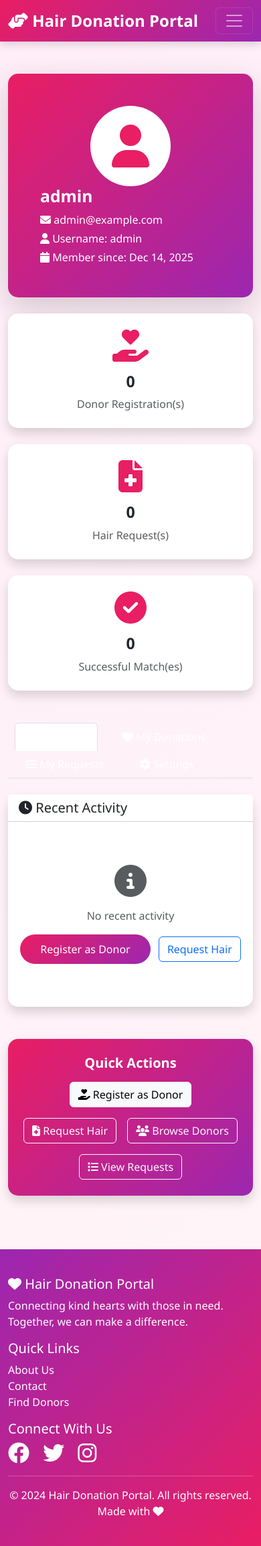
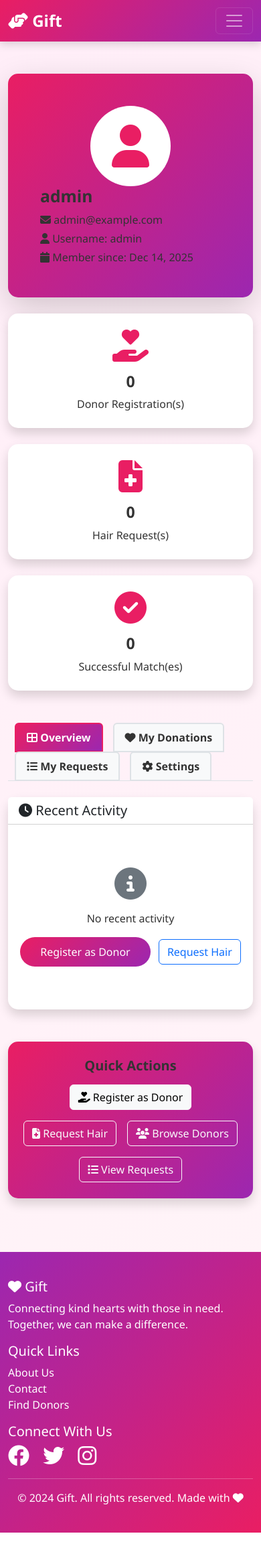
Before and after one commit to 04sidra/Hair-donate, a Django app: page /profile/ in a window 390 px wide. Shown: the whole page at 67% size. Run offline with Django 5.2, Linux system fonts and the light colour scheme; a user stored in the database is signed in; data comes from the database, SQL or seed files in the repository; both versions use the stored data as it was after the commit; data that the repository does not hold is empty.

Commit message:
'modifiedsomefiles'

```diff
--- a/hair_project/hair_app/templates/hair_app/base.html
+++ b/hair_project/hair_app/templates/hair_app/base.html
@@ -111,7 +111,7 @@
     <nav class="navbar navbar-expand-lg navbar-dark">
         <div class="container">
             <a class="navbar-brand" href="{% url 'home' %}">
-                <i class="fas fa-hands-helping"></i> Hair Donation Portal
+                <i class="fas fa-hands-helping"></i> Gift
             </a>
             <button class="navbar-toggler" type="button" data-bs-toggle="collapse" data-bs-target="#navbarNav">
                 <span class="navbar-toggler-icon"></span>
@@ -122,16 +122,7 @@
                         <a class="nav-link" href="{% url 'home' %}"><i class="fas fa-home"></i> Home</a>
                     </li>
                     <li class="nav-item">
-                        <a class="nav-link" href="{% url 'donor_registration' %}"><i class="fas fa-hand-holding-heart"></i> Donate Hair</a>
-                    </li>
-                    <li class="nav-item">
-                        <a class="nav-link" href="{% url 'request_hair' %}"><i class="fas fa-question-circle"></i> Request Hair</a>
-                    </li>
-                    <li class="nav-item">
                         <a class="nav-link" href="{% url 'donor_list' %}"><i class="fas fa-users"></i> Donors</a>
-                    </li>
-                    <li class="nav-item">
-                        <a class="nav-link" href="{% url 'request_list' %}"><i class="fas fa-list"></i> Requests</a>
                     </li>
                     <li class="nav-item">
                         <a class="nav-link" href="{% url 'about' %}"><i class="fas fa-info-circle"></i> About</a>
@@ -145,11 +136,15 @@
                                 <i class="fas fa-user-circle"></i> {{ user.username }}
                             </a>
                             <ul class="dropdown-menu">
-                                <li><a class="dropdown-item" href="{% url 'user_profile' %}"><i class="fas fa-user"></i> My Profile</a></li>
-                                <li><a class="dropdown-item" href="{% url 'my_donations' %}"><i class="fas fa-heart"></i> My Donations</a></li>
-                                <li><a class="dropdown-item" href="{% url 'my_requests' %}"><i class="fas fa-list"></i> My Requests</a></li>
+                                <li><a class="dropdown-item text-dark" href="{% url 'user_profile' %}"><i class="fas fa-user"></i> My Profile</a></li>
+                                <li><a class="dropdown-item text-dark" href="{% url 'donor_registration' %}"><i class="fas fa-hand-holding-heart"></i> Donate Hair</a></li>
+                                <li><a class="dropdown-item text-dark" href="{% url 'request_hair' %}"><i class="fas fa-question-circle"></i> Request Hair</a></li>
+                                <li><a class="dropdown-item text-dark" href="{% url 'request_list' %}"><i class="fas fa-list"></i> View Requests</a></li>
                                 <li><hr class="dropdown-divider"></li>
-                                <li><a class="dropdown-item" href="{% url 'logout' %}"><i class="fas fa-sign-out-alt"></i> Logout</a></li>
+                                <li><a class="dropdown-item text-dark" href="{% url 'my_donations' %}"><i class="fas fa-heart"></i> My Donations</a></li>
+                                <li><a class="dropdown-item text-dark" href="{% url 'my_requests' %}"><i class="fas fa-list"></i> My Requests</a></li>
+                                <li><hr class="dropdown-divider"></li>
+                                <li><a class="dropdown-item text-dark" href="{% url 'logout' %}"><i class="fas fa-sign-out-alt"></i> Logout</a></li>
                             </ul>
                         </li>
                     {% else %}
@@ -185,7 +180,7 @@
         <div class="container">
             <div class="row">
                 <div class="col-md-4">
-                    <h5><i class="fas fa-heart"></i> Hair Donation Portal</h5>
+                    <h5><i class="fas fa-heart"></i> Gift</h5>
                     <p>Connecting kind hearts with those in need. Together, we can make a difference.</p>
                 </div>
                 <div class="col-md-4">
@@ -206,7 +201,7 @@
                 </div>
             </div>
             <hr class="bg-white">
-            <p class="text-center mb-0">&copy; 2024 Hair Donation Portal. All rights reserved. Made with <i class="fas fa-heart"></i></p>
+            <p class="text-center mb-0">&copy; 2024 Gift. All rights reserved. Made with <i class="fas fa-heart"></i></p>
         </div>
     </footer>
 
--- a/hair_project/hair_app/templates/hair_app/home.html
+++ b/hair_project/hair_app/templates/hair_app/home.html
@@ -7,7 +7,7 @@
 <div class="hero-section">
     <div class="container">
         <h1 class="display-3 fw-bold mb-4">
-            <i class="fas fa-hand-holding-heart"></i> Hair Donation Portal
+            <i class="fas fa-hand-holding-heart"></i> Gift
         </h1>
         <p class="lead mb-4">
             Connecting compassionate donors with cancer patients, burn victims, and those who need hair after medical treatment.
--- a/hair_project/hair_app/templates/hair_app/pages/change_password.html
+++ b/hair_project/hair_app/templates/hair_app/pages/change_password.html
@@ -25,7 +25,7 @@
                         {% csrf_token %}
 
                         <div class="mb-3">
-                            <label class="form-label">
+                            <label class="form-label fw-bold text-dark">
                                 <i class="fas fa-lock"></i> Current Password
                             </label>
                             {{ form.old_password }}
@@ -35,7 +35,7 @@
                         </div>
 
                         <div class="mb-3">
-                            <label class="form-label">
+                            <label class="form-label fw-bold text-dark">
                                 <i class="fas fa-key"></i> New Password
                             </label>
                             {{ form.new_password1 }}
@@ -45,7 +45,7 @@
                         </div>
 
                         <div class="mb-4">
-                            <label class="form-label">
+                            <label class="form-label fw-bold text-dark">
                                 <i class="fas fa-check"></i> Confirm New Password
                             </label>
                             {{ form.new_password2 }}
--- a/hair_project/hair_app/templates/hair_app/pages/delete_account.html
+++ b/hair_project/hair_app/templates/hair_app/pages/delete_account.html
@@ -36,7 +36,7 @@
                         {% csrf_token %}
 
                         <div class="mb-4">
-                            <label class="form-label">
+                            <label class="form-label fw-bold text-dark">
                                 <i class="fas fa-lock"></i> Enter your password to confirm
                             </label>
                             <input type="password" name="password" class="form-control"
--- a/hair_project/hair_app/templates/hair_app/pages/profile.html
+++ b/hair_project/hair_app/templates/hair_app/pages/profile.html
@@ -1,6 +1,45 @@
 {% extends 'hair_app/base.html' %}
 
 {% block title %}My Profile - Hair Donation Portal{% endblock %}
+
+{% block extra_css %}
+<style>
+    /* Fix for light text - make all text dark and readable */
+    .card-body {
+        color: #333 !important;
+    }
+    .card-body p, .card-body h6, .card-body small, .card-body div {
+        color: #333 !important;
+    }
+    .text-muted {
+        color: #6c757d !important;
+    }
+    .tab-content {
+        color: #333 !important;
+    }
+
+    /* Tab styling - make tabs visible with dark text */
+    .nav-tabs .nav-link {
+        color: #333 !important;
+        font-weight: bold !important;
+        background-color: #f8f9fa;
+        border: 2px solid #dee2e6;
+        margin-right: 5px;
+    }
+
+    .nav-tabs .nav-link:hover {
+        background-color: #e91e63;
+        color: white !important;
+        border-color: #e91e63;
+    }
+
+    .nav-tabs .nav-link.active {
+        background: linear-gradient(135deg, #e91e63, #9c27b0);
+        color: white !important;
+        border-color: #e91e63;
+    }
+</style>
+{% endblock %}
 
 {% block content %}
 <div class="container my-5">
@@ -62,22 +101,22 @@
     <!-- Tabs for Different Sections -->
     <ul class="nav nav-tabs mb-4" id="profileTabs" role="tablist">
         <li class="nav-item" role="presentation">
-            <button class="nav-link active" id="overview-tab" data-bs-toggle="tab" data-bs-target="#overview" type="button">
+            <button class="nav-link active text-dark fw-bold" id="overview-tab" data-bs-toggle="tab" data-bs-target="#overview" type="button">
                 <i class="fas fa-th-large"></i> Overview
             </button>
         </li>
         <li class="nav-item" role="presentation">
-            <button class="nav-link" id="donations-tab" data-bs-toggle="tab" data-bs-target="#donations" type="button">
+            <button class="nav-link text-dark fw-bold" id="donations-tab" data-bs-toggle="tab" data-bs-target="#donations" type="button">
                 <i class="fas fa-heart"></i> My Donations
             </button>
         </li>
         <li class="nav-item" role="presentation">
-            <button class="nav-link" id="requests-tab" data-bs-toggle="tab" data-bs-target="#requests" type="button">
+            <button class="nav-link text-dark fw-bold" id="requests-tab" data-bs-toggle="tab" data-bs-target="#requests" type="button">
                 <i class="fas fa-list"></i> My Requests
             </button>
         </li>
         <li class="nav-item" role="presentation">
-            <button class="nav-link" id="settings-tab" data-bs-toggle="tab" data-bs-target="#settings" type="button">
+            <button class="nav-link text-dark fw-bold" id="settings-tab" data-bs-toggle="tab" data-bs-target="#settings" type="button">
                 <i class="fas fa-cog"></i> Settings
             </button>
         </li>
@@ -259,45 +298,51 @@
                 <div class="card-body p-4">
                     <h5 class="mb-4"><i class="fas fa-user-cog"></i> Account Information</h5>
 
-                    <div class="row mb-3">
-                        <div class="col-md-4"><strong>Username:</strong></div>
-                        <div class="col-md-8">{{ user.username }}</div>
+                    <div class="mb-3">
+                        <label class="form-label fw-bold text-dark">
+                            <i class="fas fa-lock"></i> Enter your password to confirm
+                        </label>
+                        <input type="password" name="password" class="form-control"
+                               placeholder="Your current password" required>
                     </div>
 
                     <div class="row mb-3">
-                        <div class="col-md-4"><strong>Email:</strong></div>
-                        <div class="col-md-8">{{ user.email }}</div>
+                        <div class="col-md-4"><strong class="text-dark">Username:</strong></div>
+                        <div class="col-md-8 text-dark">{{ user.username }}</div>
                     </div>
 
                     <div class="row mb-3">
-                        <div class="col-md-4"><strong>First Name:</strong></div>
-                        <div class="col-md-8">{{ user.first_name|default:"Not set" }}</div>
+                        <div class="col-md-4"><strong class="text-dark">Email:</strong></div>
+                        <div class="col-md-8 text-dark">{{ user.email }}</div>
                     </div>
 
                     <div class="row mb-3">
-                        <div class="col-md-4"><strong>Last Name:</strong></div>
-                        <div class="col-md-8">{{ user.last_name|default:"Not set" }}</div>
+                        <div class="col-md-4"><strong class="text-dark">First Name:</strong></div>
+                        <div class="col-md-8 text-dark">{{ user.first_name|default:"Not set" }}</div>
+                    </div>
+
+                    <div class="row mb-3">
+                        <div class="col-md-4"><strong class="text-dark">Last Name:</strong></div>
+                        <div class="col-md-8 text-dark">{{ user.last_name|default:"Not set" }}</div>
                     </div>
 
                     <div class="row mb-4">
-                        <div class="col-md-4"><strong>Date Joined:</strong></div>
-                        <div class="col-md-8">{{ user.date_joined|date:"F d, Y" }}</div>
+                        <div class="col-md-4"><strong class="text-dark">Date Joined:</strong></div>
+                        <div class="col-md-8 text-dark">{{ user.date_joined|date:"F d, Y" }}</div>
                     </div>
 
                     <hr>
 
                     <div class="d-flex gap-2 mt-4">
-                        <button class="btn btn-primary" disabled>
-                            <i class="fas fa-edit"></i> Edit Profile (Coming Soon)
-                        </button>
-                        <button class="btn btn-outline-secondary" disabled>
-                            <i class="fas fa-key"></i> Change Password (Coming Soon)
-                        </button>
-                    </div>
-
-                    <div class="alert alert-info mt-4">
-                        <i class="fas fa-info-circle"></i>
-                        <strong>Note:</strong> Profile editing features will be available soon. For now, you can contact support to update your information.
+                        <a href="{% url 'edit_profile' %}" class="btn btn-primary">
+                            <i class="fas fa-edit"></i> Edit Profile
+                        </a>
+                        <a href="{% url 'change_password' %}" class="btn btn-outline-secondary">
+                            <i class="fas fa-key"></i> Change Password
+                        </a>
+                        <a href="{% url 'delete_account' %}" class="btn btn-outline-danger">
+                            <i class="fas fa-trash"></i> Delete Account
+                        </a>
                     </div>
                 </div>
             </div>
```
Also changed, not shown: hair_project/hair_app/templates/hair_app/pages/edit_profile.html (+11 -11 lines), hair_project/db.sqlite3.
